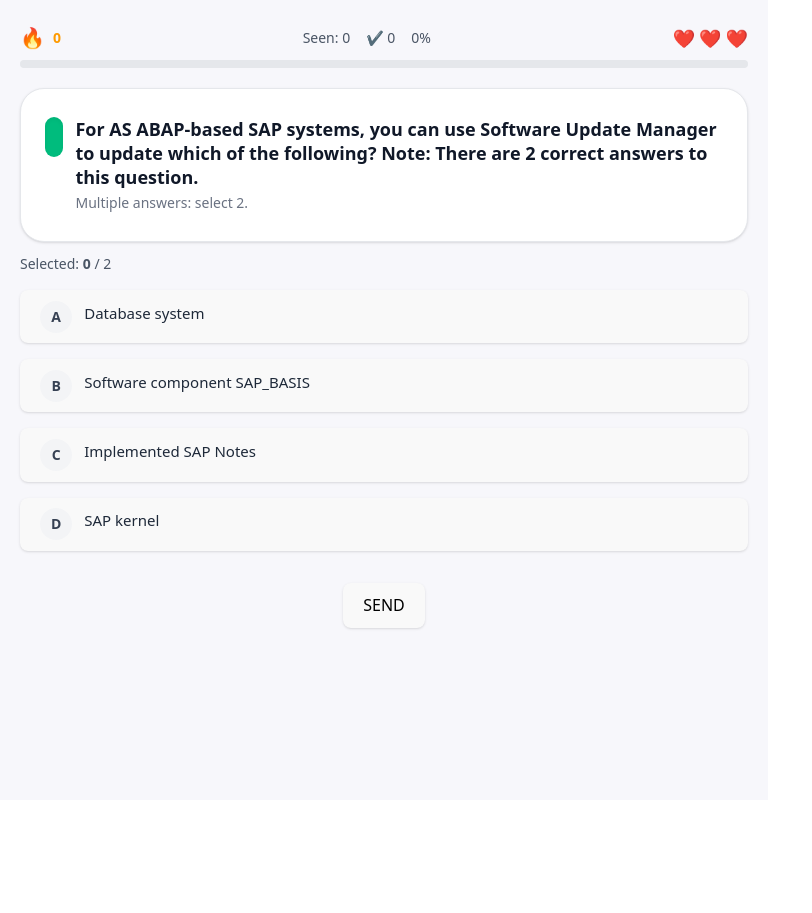
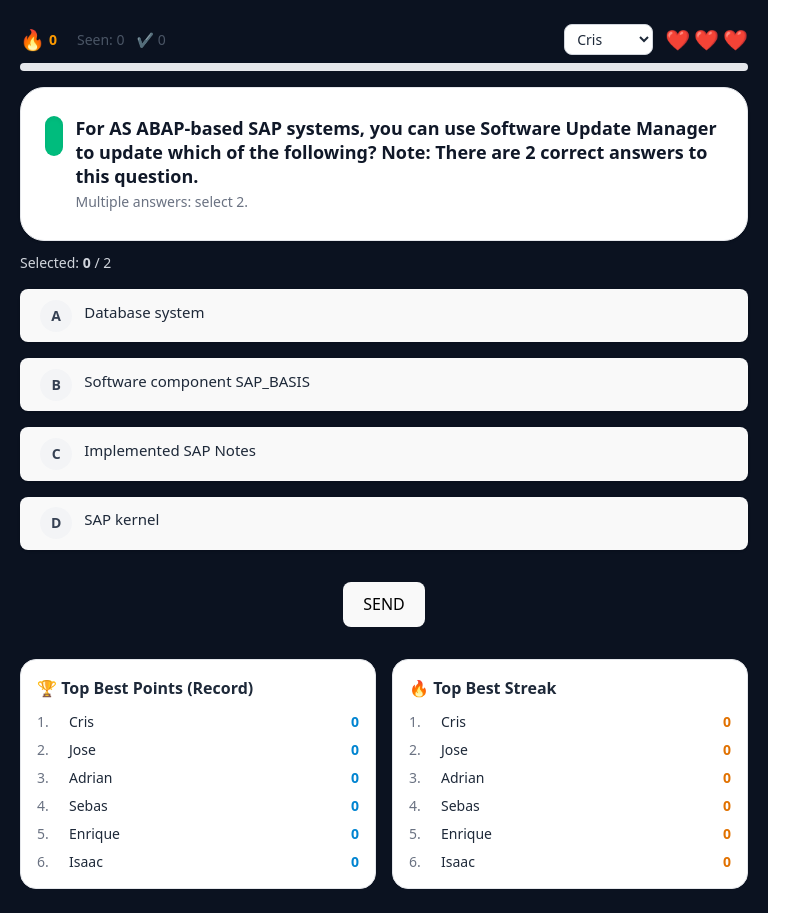
Before and after one commit to cristianconpe/sap-basis-duo, a React (Vite) app: page / in a window 1280 px wide. Shown: the whole page, without its empty margins (0-812 px from the left). Before the commit the page ends 800 px from the top, so only its background shows below. Built offline with nearby package versions, Linux system fonts and the light colour scheme.

Commit message:
Update App.jsx

```diff
--- a/src/App.jsx
+++ b/src/App.jsx
@@ -1,10 +1,70 @@
-// App.jsx — with Streak 🔥 + Lives ❤️ + Auto Dark Mode
-import { useEffect, useState } from "react";
+// App.jsx — Duolingo-style quiz (3 lives, minimal top bar, records per user)
+import { useEffect, useMemo, useRef, useState } from "react";
 import defaultDeck from "./sap_basis_duo_questions.json";
 
-// ----------------------
-// UI COMPONENTS
-// ----------------------
+/* ================= Users & Storage ================= */
+const USERS = ["Cris", "Jose", "Adrian", "Sebas", "Enrique", "Isaac"];
+const USERS_KEY = "sap_basis_duo_users_v2";
+
+function loadAllUsers() {
+  try {
+    const raw = localStorage.getItem(USERS_KEY);
+    const base = raw ? JSON.parse(raw) : {};
+    for (const name of USERS) {
+      if (!base[name]) {
+        base[name] = {
+          points: 0,
+          bestPoints: 0,
+          seen: 0,
+          correct: 0,
+          streak: 0,
+          bestStreak: 0,
+          hearts: 3,
+        };
+      } else {
+        base[name].bestPoints ??= 0;
+        base[name].hearts ??= 3;
+      }
+    }
+    return base;
+  } catch {
+    const init = {};
+    for (const name of USERS) {
+      init[name] = {
+        points: 0,
+        bestPoints: 0,
+        seen: 0,
+        correct: 0,
+        streak: 0,
+        bestStreak: 0,
+        hearts: 3,
+      };
+    }
+    return init;
+  }
+}
+function saveAllUsers(obj) {
+  localStorage.setItem(USERS_KEY, JSON.stringify(obj));
+}
+function getUserStats(all, name) {
+  return (
+    all[name] || {
+      points: 0,
+      bestPoints: 0,
+      seen: 0,
+      correct: 0,
+      streak: 0,
+      bestStreak: 0,
+      hearts: 3,
+    }
+  );
+}
+function setUserStats(all, name, stats) {
+  all[name] = stats;
+  saveAllUsers(all);
+}
+
+/* ================= UI Bits ================= */
 const Pill = ({ letter, text, active, correct, wrong, onClick, disabled }) => (
   <button
     onClick={onClick}
@@ -18,6 +78,7 @@
       wrong ? "!border-red-500" : "",
       "dark:bg-slate-800 dark:border-slate-700 dark:text-slate-100",
     ].join(" ")}
+    title="Click to select"
   >
     <div className="flex items-start">
       <span
@@ -47,32 +108,55 @@
   </div>
 );
 
-const TopBar = ({ seen, correct, streak, lives, total }) => {
+// Hearts: ❤️ full, 💔 broken (persists)
+const Hearts = ({ lives, maxLives = 3, lostAnim }) => (
+  <div className="flex items-center gap-1">
+    {Array.from({ length: maxLives }).map((_, idx) => {
+      const full = idx < lives;
+      const breaking = !full && idx === lives && lostAnim;
+      return (
+        <span
+          key={idx}
+          className={["text-xl select-none", "text-red-500", breaking ? "animate-[heartbreak_700ms_ease]" : ""].join(" ")}
+        >
+          {full ? "❤️" : "💔"}
+        </span>
+      );
+    })}
+  </div>
+);
+
+// minimal top bar (mobile-friendly)
+const TopBar = ({ seen, correct, streak, lives, total, currentUser, onChangeUser, lostAnim }) => {
   const acc = seen ? Math.round((correct / seen) * 100) : 0;
   const progress = total ? Math.round((seen / total) * 100) : 0;
   return (
     <div className="flex flex-col gap-2">
       <div className="w-full flex items-center justify-between text-sm font-medium dark:text-slate-300">
-        {/* 🔥 STREAK */}
-        <div className="flex items-center gap-2 text-amber-500 font-semibold">
+        <div className="flex items-center gap-3">
+          <div className="flex items-center gap-1 text-amber-500 font-semibold">
             <span className="text-xl">🔥</span>
             <span>{streak}</span>
           </div>
-
-        {/* Accuracy / Seen / Correct */}
-        <div className="flex items-center gap-4 text-gray-600 dark:text-slate-300">
+          <div className="ml-2 flex items-center gap-3 text-gray-600 dark:text-slate-300">
             <div>Seen: {seen}</div>
             <div>✔️ {correct}</div>
-          <div>{acc}%</div>
           </div>
-
-        {/* ❤️ LIVES */}
-        <div className="flex gap-1">
-          {[...Array(3)].map((_, idx) => (
-            <span key={idx} className={`text-lg ${idx < lives ? "text-red-500" : "text-gray-300 dark:text-slate-500"}`}>
-              ❤️
-            </span>
+        </div>
+        <div className="flex items-center gap-3">
+          <select
+            value={currentUser}
+            onChange={(e) => onChangeUser(e.target.value)}
+            className="rounded-lg border border-gray-300 bg-white px-2 py-1 text-sm dark:bg-slate-900 dark:border-slate-700"
+            title="Active user"
+          >
+            {USERS.map((u) => (
+              <option key={u} value={u}>
+                {u}
+              </option>
             ))}
+          </select>
+          <Hearts lives={lives} maxLives={3} lostAnim={lostAnim} />
         </div>
       </div>
 
@@ -83,24 +167,61 @@
   );
 };
 
-// ----------------------
-// MAIN APP
-// ----------------------
+// two leaderboards (best points record & best streak)
+const Leaderboard = ({ allUsers }) => {
+  const list = Object.entries(allUsers).map(([name, s]) => ({ name, ...s }));
+  const topBestPoints = [...list].sort((a, b) => b.bestPoints - a.bestPoints).slice(0, 6);
+  const topBestStreak = [...list].sort((a, b) => b.bestStreak - a.bestStreak).slice(0, 6);
+
+  const Card = ({ title, items, valueKey, valueClass }) => (
+    <div className="rounded-2xl border border-gray-200 bg-white p-4 dark:bg-slate-900 dark:border-slate-700">
+      <h3 className="font-semibold mb-3 text-gray-800 dark:text-slate-100">{title}</h3>
+      <ul className="space-y-2">
+        {items.map((u, idx) => (
+          <li key={u.name} className="flex justify-between text-sm">
+            <div className="flex items-center gap-2">
+              <span className="w-6 text-gray-500">{idx + 1}.</span>
+              <span className="font-medium">{u.name}</span>
+            </div>
+            <span className={`font-semibold ${valueClass}`}>{u[valueKey]}</span>
+          </li>
+        ))}
+      </ul>
+    </div>
+  );
+
+  return (
+    <div className="grid md:grid-cols-2 gap-4 mt-8">
+      <Card title="🏆 Top Best Points (Record)" items={topBestPoints} valueKey="bestPoints" valueClass="text-sky-600 dark:text-sky-300" />
+      <Card title="🔥 Top Best Streak" items={topBestStreak} valueKey="bestStreak" valueClass="text-amber-600 dark:text-amber-300" />
+    </div>
+  );
+};
+
+/* ================= Main App ================= */
 export default function App() {
+  const MAX_LIVES = 3;
+
   const [deck, setDeck] = useState([]);
   const [i, setI] = useState(0);
-  const [seen, setSeen] = useState(0);
-  const [correct, setCorrect] = useState(0);
+
   const [chosen, setChosen] = useState(new Set());
-  const [phase, setPhase] = useState("answer");
-  const [streak, setStreak] = useState(0);
-  const [lives, setLives] = useState(3);
+  const [phase, setPhase] = useState("answer"); // answer | review
+
+  const [allUsers, setAllUsers] = useState(loadAllUsers());
+  const [currentUser, setCurrentUser] = useState(USERS[0]);
+
+  const [lostAnim, setLostAnim] = useState(false);
+  const prevHearts = useRef(null);
+
+  // active user stats
+  const stats = getUserStats(allUsers, currentUser);
+  const { points, bestPoints, seen, correct, streak, bestStreak, hearts } = stats;
 
   const cur = deck[i];
   const answers = cur?.answers || [];
   const isMulti = answers.length > 1;
   const maxSelectable = answers.length || 1;
-  const isDark = window.matchMedia("(prefers-color-scheme: dark)").matches;
 
   useEffect(() => {
     const initial = Array.isArray(defaultDeck) ? [...defaultDeck] : [];
@@ -114,6 +235,26 @@
       [arr[j], arr[k]] = [arr[k], arr[j]];
     }
   }
+
+  function updateUser(mutator) {
+    setAllUsers((prev) => {
+      const next = { ...prev };
+      const s = { ...getUserStats(prev, currentUser) };
+      mutator(s);
+      setUserStats(next, currentUser, s);
+      return next;
+    });
+  }
+
+  // broken-heart animation when hearts drop
+  useEffect(() => {
+    if (prevHearts.current !== null && hearts < prevHearts.current) {
+      setLostAnim(true);
+      const t = setTimeout(() => setLostAnim(false), 700);
+      return () => clearTimeout(t);
+    }
+    prevHearts.current = hearts;
+  }, [hearts]);
 
   function toggleChoice(letter) {
     if (!cur || phase !== "answer") return;
@@ -133,29 +274,63 @@
     if (!cur || chosen.size === 0) return;
     const ok = eqSets(chosen, new Set(answers)) || answers.length === 0;
 
-    setSeen((v) => v + 1);
+    updateUser((s) => {
+      s.seen += 1;
       if (ok) {
-      setCorrect((v) => v + 1);
-      setStreak((v) => v + 1);
+        s.correct += 1;
+        s.points = (s.points || 0) + 10; // never subtract
+        s.streak += 1;
+        s.bestStreak = Math.max(s.bestStreak || 0, s.streak);
       } else {
-      setStreak(0);
-      setLives((v) => Math.max(0, v - 1));
+        s.streak = 0;
+        s.hearts = Math.max(0, (s.hearts || MAX_LIVES) - 1); // lose life
       }
+    });
 
     setPhase("review");
   }
 
+  // when hearts reach 0 -> finalize run, update bestPoints if improved, reset run (not global records)
+  useEffect(() => {
+    if (hearts === 0) {
+      setTimeout(() => {
+        setAllUsers((prev) => {
+          const next = { ...prev };
+          const s = { ...getUserStats(prev, currentUser) };
+
+          // update personal record
+          s.bestPoints = Math.max(s.bestPoints || 0, s.points || 0);
+
+          // reset run
+          s.points = 0;
+          s.seen = 0;
+          s.correct = 0;
+          s.streak = 0;
+          s.hearts = MAX_LIVES;
+
+          setUserStats(next, currentUser, s);
+          return next;
+        });
+
+        const fresh = Array.isArray(defaultDeck) ? [...defaultDeck] : [];
+        shuffle(fresh);
+        setDeck(fresh);
+        setI(0);
+        setChosen(new Set());
+        setPhase("answer");
+        alert(`💔 ${currentUser} ran out of hearts! Run reset.\nYour best points record is saved.`);
+      }, 50);
+    }
+  }, [hearts]); // eslint-disable-line
+
   function next() {
-    if (!cur) return;
-    if (lives === 0) {
-      alert("💀 Out of lives! Restart to try again.");
-      window.location.reload();
-      return;
-    }
-
+    if (!cur || hearts === 0) return;
     let nextIndex = i + 1;
     if (nextIndex >= deck.length) {
-      alert(`Finished! Accuracy: ${Math.round((correct / Math.max(1, seen)) * 100)}%`);
+      const acc = Math.round((stats.correct / Math.max(1, stats.seen)) * 100);
+      alert(
+        `Finished, ${currentUser}!\nAccuracy: ${acc}%  •  Points this run: ${stats.points}\nBest Points: ${bestPoints}  •  Best Streak: ${bestStreak}`
+      );
       return;
     }
     setI(nextIndex);
@@ -163,44 +338,79 @@
     setPhase("answer");
   }
 
+  // selection shortcuts (1–6)
+  useEffect(() => {
+    const onKey = (e) => {
+      const digits = ["1", "2", "3", "4", "5", "6"];
+      if (digits.includes(e.key)) {
+        const idx = Number(e.key) - 1;
+        if (cur && deck[i] && deck[i].choices[idx]) toggleChoice(deck[i].choices[idx][0]);
+      }
+    };
+    window.addEventListener("keydown", onKey);
+    return () => window.removeEventListener("keydown", onKey);
+  }, [cur, chosen, phase, deck, i]);
+
   const subHint = cur ? (isMulti ? `Multiple answers: select ${maxSelectable}.` : `Single answer.`) : undefined;
   const selectedCount = chosen.size;
   const atLimit = phase === "answer" && isMulti && selectedCount >= maxSelectable;
 
   return (
-    <div className="min-h-screen bg-[#f7f7fb] text-gray-800 dark:bg-slate-950 dark:text-slate-100">
+    <div className="min-h-screen bg-[#0b1220] text-gray-800 dark:bg-slate-950 dark:text-slate-100">
+      {/* tiny CSS animations */}
       <style>{`
-        @keyframes pop { from{ transform: scale(.98); opacity: .9; } to{ transform: scale(1); opacity: 1; } }
+        @keyframes pop { from { transform: scale(.98); opacity:.92 } to { transform: scale(1); opacity:1 } }
+        @keyframes heartbreak {
+          0% { transform: scale(1); filter: hue-rotate(0deg); }
+          40% { transform: scale(1.15) rotate(-8deg); }
+          60% { transform: scale(0.95) rotate(6deg); }
+          100% { transform: scale(1); }
+        }
       `}</style>
 
       <div className="mx-auto w-full max-w-3xl px-5 py-6">
-        <TopBar seen={seen} correct={correct} streak={streak} lives={lives} total={deck.length} />
+        {/* Top bar */}
+        <div className="mb-4">
+          <TopBar
+            seen={seen}
+            correct={correct}
+            streak={streak}
+            lives={hearts}
+            total={deck.length}
+            currentUser={currentUser}
+            onChangeUser={setCurrentUser}
+            lostAnim={lostAnim}
+          />
+        </div>
 
-        <div className="mt-5 mb-3">
+        {/* Question */}
+        <div className="mb-3">
           {cur ? <Bubble sub={subHint}>{cur.q}</Bubble> : <Bubble>Deck loaded. Click an option to start.</Bubble>}
         </div>
 
+        {/* Multi selection counter (optional) */}
         {cur && isMulti && (
-          <div className="mb-4 text-sm text-gray-600 dark:text-slate-300">
+          <div className="mb-4 text-sm text-gray-300">
             Selected: <span className="font-semibold">{selectedCount}</span> / {maxSelectable}
           </div>
         )}
 
+        {/* Choices */}
         <div className="flex flex-col gap-4">
           {cur &&
             cur.choices.map(([L, text], idx) => {
-              const active = chosen.has(L);
-              const correct = phase === "review" && answers.includes(L);
-              const wrong = phase === "review" && active && !correct;
-              const disableThis = phase === "answer" && isMulti && !active && atLimit;
+              const isActive = chosen.has(L);
+              const isCorrect = phase === "review" && answers.includes(L);
+              const isWrong = phase === "review" && isActive && !isCorrect;
+              const disableThis = phase === "answer" && isMulti && !isActive && atLimit;
               return (
                 <Pill
                   key={idx}
                   letter={L}
                   text={text}
-                  active={active}
-                  correct={correct}
-                  wrong={wrong}
+                  active={isActive}
+                  correct={isCorrect}
+                  wrong={isWrong}
                   disabled={disableThis}
                   onClick={() => toggleChoice(L)}
                 />
@@ -208,12 +418,15 @@
             })}
         </div>
 
+        {/* Actions */}
         <div className="mt-8 flex items-center justify-center gap-3">
           {cur && phase === "answer" && (
             <button
-              className={`rounded-2xl px-8 py-3 font-bold transition-all border shadow-sm ${
-                chosen.size > 0 ? "bg-emerald-400 hover:bg-emerald-300" : "bg-gray-200 cursor-not-allowed"
-              } ${isDark ? "text-white" : "text-black"}`}
+              className={`rounded-xl px-8 py-3 font-bold transition-all border ${
+                chosen.size > 0
+                  ? "bg-emerald-400 hover:bg-emerald-300 text-black"
+                  : "bg-gray-300 dark:bg-slate-700 dark:text-slate-300 cursor-not-allowed text-black"
+              } dark:text-white`}
               disabled={chosen.size === 0}
               onClick={submit}
             >
@@ -222,9 +435,7 @@
           )}
           {cur && phase === "review" && (
             <button
-              className={`rounded-2xl px-8 py-3 font-bold transition-all border shadow-sm bg-emerald-400 hover:bg-emerald-300 ${
-                isDark ? "text-white" : "text-black"
-              }`}
+              className="rounded-xl px-8 py-3 font-bold transition-all border bg-emerald-400 hover:bg-emerald-300 text-black dark:text-white"
               onClick={next}
             >
               NEXT
@@ -232,14 +443,14 @@
           )}
         </div>
 
+        {/* Leaderboard (records only) */}
+        <Leaderboard allUsers={allUsers} />
       </div>
     </div>
   );
 }
 
-// ----------------------
-// HELPERS
-// ----------------------
+/* ================= helpers ================= */
 function eqSets(a, b) {
   if (a.size !== b.size) return false;
   for (const v of a) if (!b.has(v)) return false;
```
Lines whose indentation alone changed are shown as unchanged.
